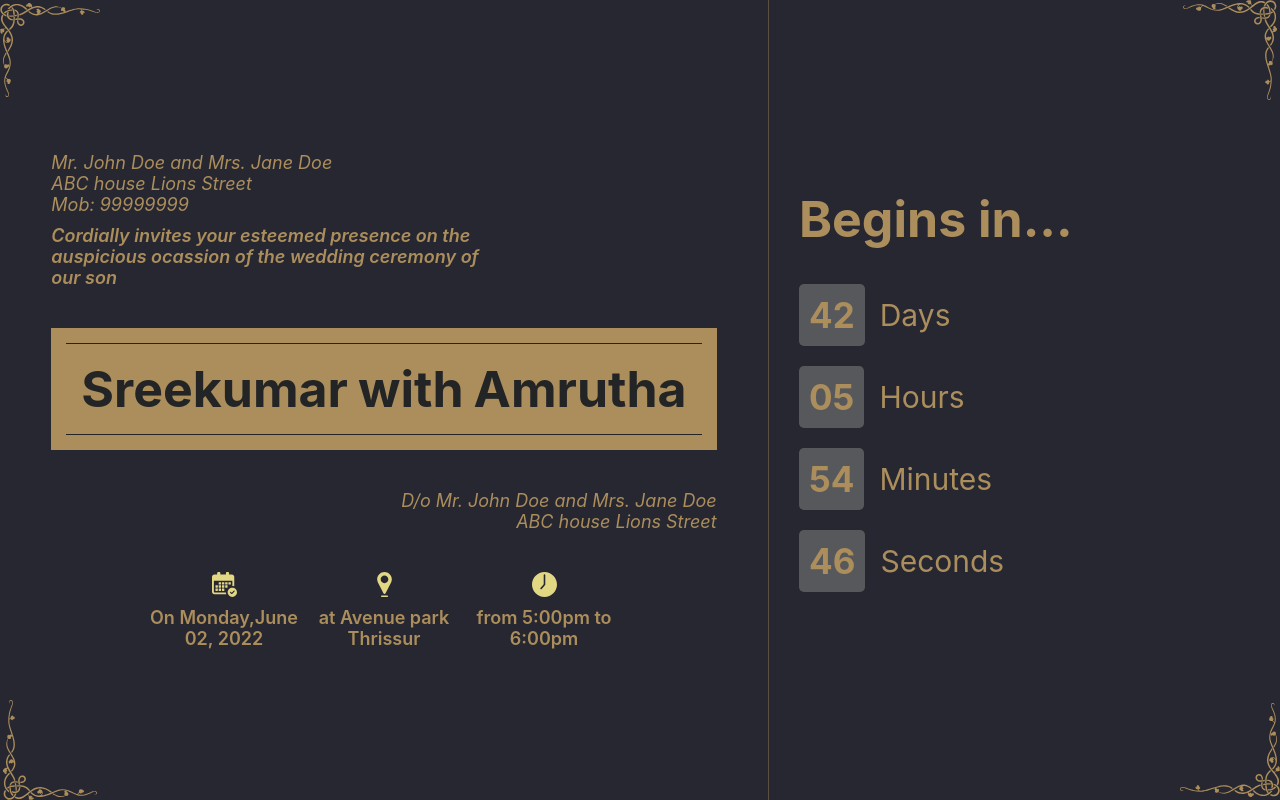
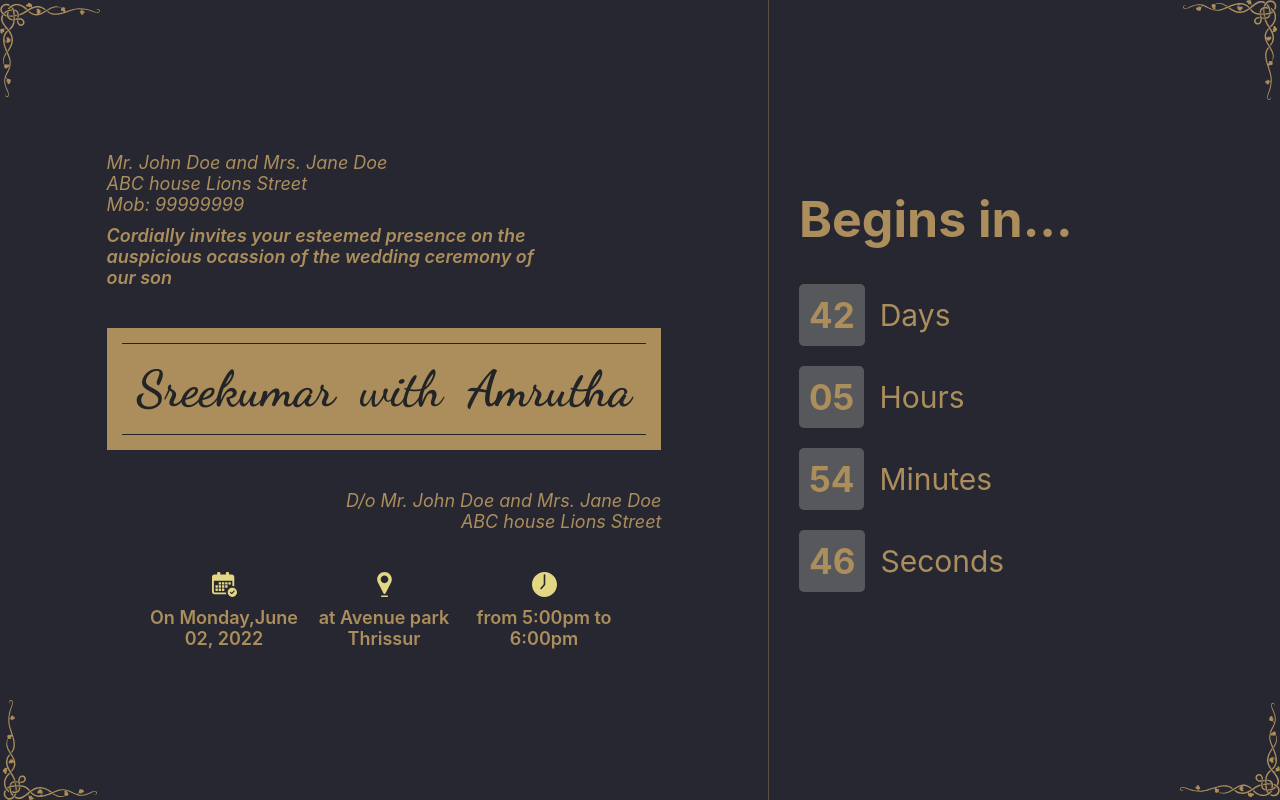
Before and after one commit to skaycse/june-6, a Next.js app: page /invitation in a window 1280 px wide. Built offline with nearby package versions, Linux system fonts and the light colour scheme.

Commit message:
groom bride font change

```diff
--- a/Components/Invitation/Invitation.jsx
+++ b/Components/Invitation/Invitation.jsx
@@ -45,7 +45,7 @@ export default function Invitation() {
           <div className={invitationStyles.brideGroomBase}>
             <div className={invitationStyles.brideGroom}>
               <p>{GROOM_NAME}</p>
-              <p>with</p>
+              <p style={{ fontWeight: 600 }}>with</p>
               <p>{BRIDE_NAME}</p>
             </div>
           </div>
--- a/styles/Invitation.module.css
+++ b/styles/Invitation.module.css
@@ -22,13 +22,14 @@
   margin: 40px 0;
 }
 .brideGroom {
+  font-family: "Dancing Script", cursive;
   padding: 15px;
   display: flex;
   align-items: center;
   justify-content: center;
-  gap: 10px;
+  gap: 25px;
   color: #232426;
-  font-size: clamp(18px, 4vw, 50px);
+  font-size: clamp(18px, 8vw, 50px);
   font-weight: 700;
   border: 1px solid #232426;
   border-left: none;
@@ -64,6 +65,8 @@
     width: 100%;
   }.brideGroomBase{
     margin: 20px 0;
+  }.brideGroom{
+    font-size: clamp(12px, 6vw, 25px);
   }
   .locationRowBase {
     margin-top: 20px;
--- a/styles/globals.css
+++ b/styles/globals.css
@@ -1,4 +1,4 @@
-@import url("https://fonts.googleapis.com/css2?family=Tangerine:wght@400;700&display=swap");
+@import url("https://fonts.googleapis.com/css2?family=Dancing+Script:wght@400;600;700&display=swap");
 
 html,
 body {
```
